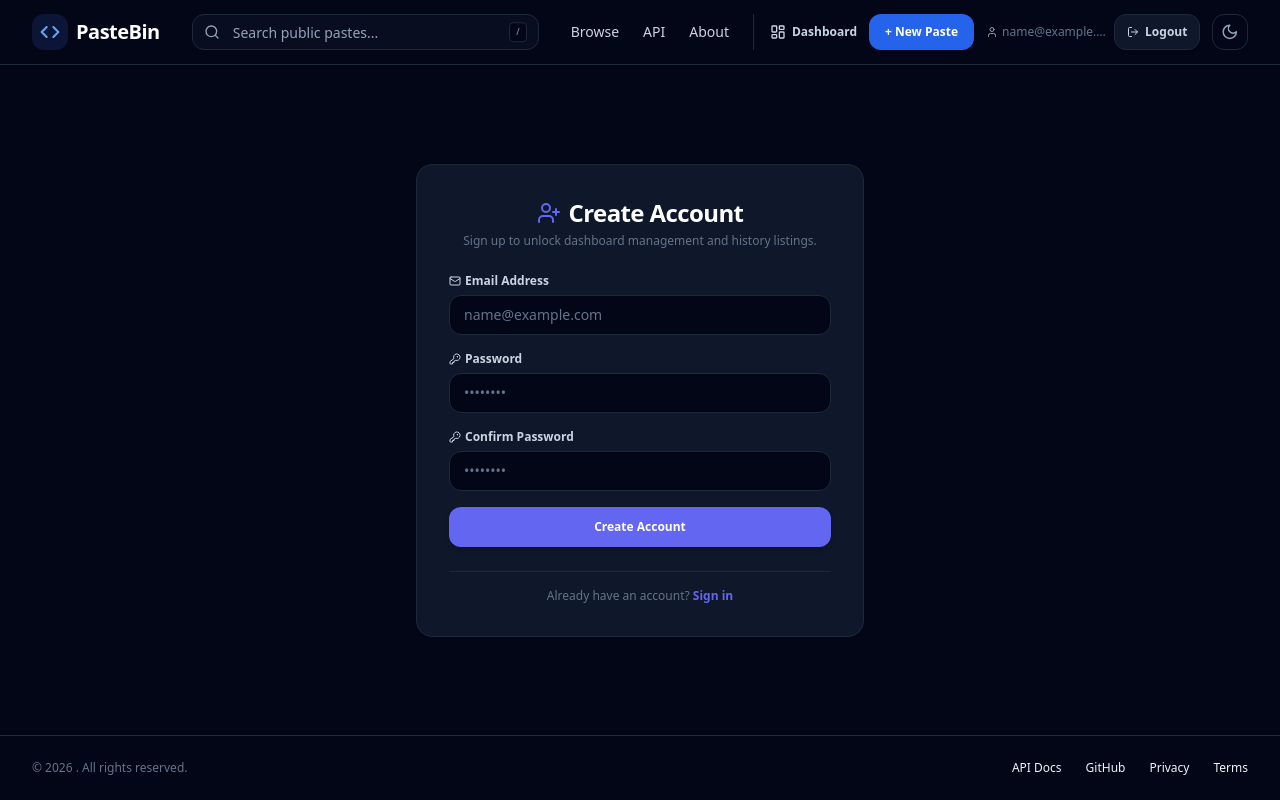
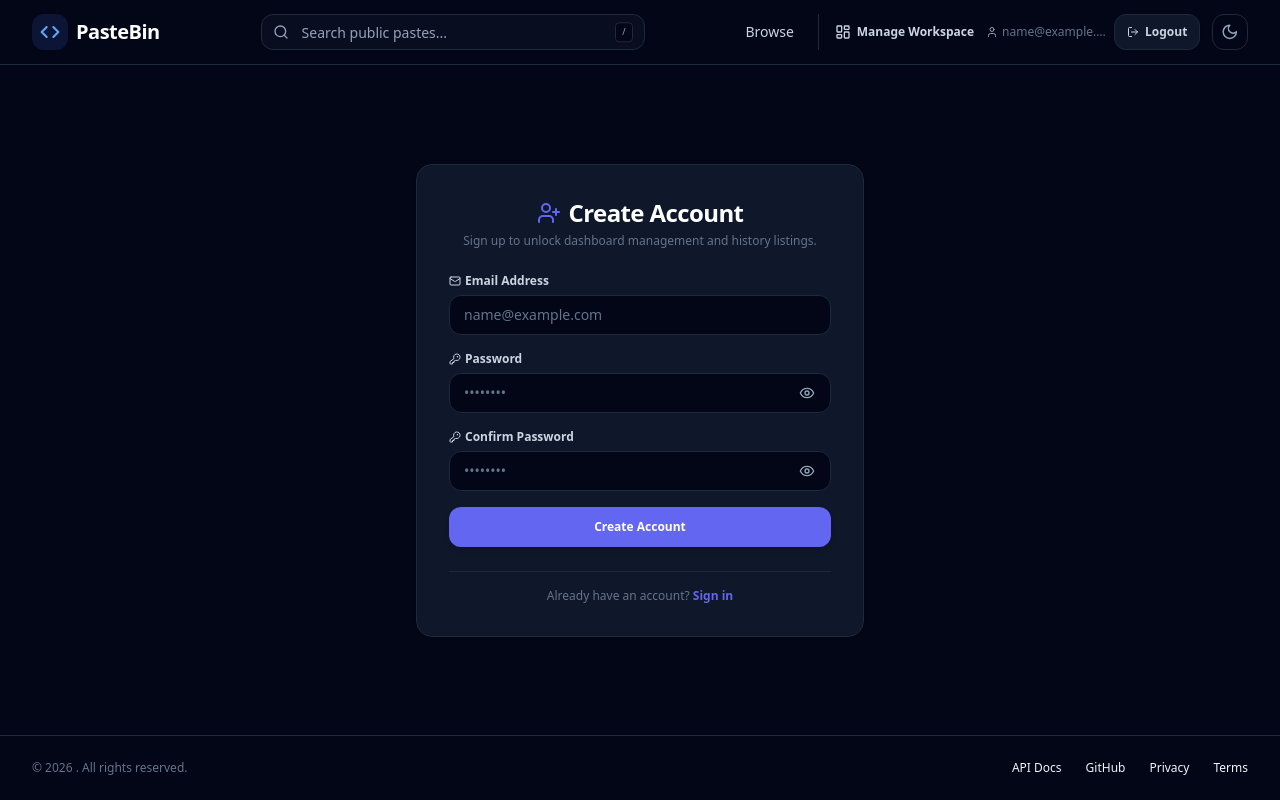
Before and after one commit to asvandkanakaraj/pastebin, a React (Vite) app in the folder apps/web/: page /register in a window 1280 px wide. Built offline with nearby package versions, Linux system fonts and the light colour scheme; sample sign-in values are in the browser's storage.

Commit message:
feat: refine navigation bar layout and implement keyboard-accessible password visibility toggles

```diff
--- a/apps/web/src/components/layout/Navbar.tsx
+++ b/apps/web/src/components/layout/Navbar.tsx
@@ -50,15 +50,6 @@ export function Navbar() {
             >
               Browse
             </Link>
-            <a
-              href="/docs/API.md"
-              className="hover:text-blue-600 dark:hover:text-blue-400 transition-colors"
-            >
-              API
-            </a>
-            <a href="#" className="hover:text-blue-600 dark:hover:text-blue-400 transition-colors">
-              About
-            </a>
           </nav>
 
           <div className="flex items-center gap-3 pl-4 border-l border-slate-200 dark:border-slate-800">
@@ -66,19 +57,12 @@ export function Navbar() {
               <Link
                 to="/dashboard"
                 className="inline-flex items-center gap-1.5 text-xs font-semibold text-slate-600 hover:text-slate-900 dark:text-slate-300 dark:hover:text-white transition-colors"
-                title="Go to Dashboard"
+                title="Manage Workspace"
               >
                 <LayoutDashboard className="h-4 w-4" />
-                <span className="hidden lg:inline">Dashboard</span>
+                <span className="hidden lg:inline">Manage Workspace</span>
               </Link>
             )}
-
-            <Link
-              to="/"
-              className="inline-flex h-9 items-center justify-center gap-1.5 rounded-lg bg-blue-600 px-4 text-xs font-semibold text-white shadow-sm hover:bg-blue-700 focus:outline-none dark:bg-blue-600 dark:hover:bg-blue-500 transition-colors"
-            >
-              <span className="font-bold">+ New Paste</span>
-            </Link>
 
             {/* Authentication States */}
             {user ? (
--- a/apps/web/src/pages/Login.tsx
+++ b/apps/web/src/pages/Login.tsx
@@ -1,7 +1,7 @@
 import { useState } from 'react';
 import { Link, useNavigate } from 'react-router-dom';
 import axios from 'axios';
-import { KeyRound, Mail, LogIn, AlertCircle } from 'lucide-react';
+import { KeyRound, Mail, LogIn, AlertCircle, Eye, EyeOff } from 'lucide-react';
 import { useAuth } from '../components/auth-provider.js';
 
 export function Login() {
@@ -11,6 +11,7 @@ export function Login() {
   const [password, setPassword] = useState('');
   const [error, setError] = useState<string | null>(null);
   const [loading, setLoading] = useState(false);
+  const [showPassword, setShowPassword] = useState(false);
 
   const handleSubmit = async (e: React.FormEvent) => {
     e.preventDefault();
@@ -73,15 +74,29 @@ export function Login() {
           >
             <KeyRound size={12} /> Password
           </label>
+          <div className="relative">
             <input
               id="password"
-            type="password"
+              type={showPassword ? 'text' : 'password'}
               value={password}
               onChange={(e) => setPassword(e.target.value)}
               required
               placeholder="••••••••"
-            className="h-10 w-full rounded-lg border border-slate-200 bg-slate-50/50 px-3.5 text-sm placeholder-slate-400 focus:outline-none dark:border-slate-800 dark:bg-slate-950 dark:placeholder-slate-500"
+              disabled={loading}
+              className="h-10 w-full rounded-lg border border-slate-200 bg-slate-50/50 pl-3.5 pr-10 text-sm placeholder-slate-400 focus:outline-none dark:border-slate-800 dark:bg-slate-950 dark:placeholder-slate-500 disabled:opacity-50 disabled:cursor-not-allowed"
             />
+            <button
+              type="button"
+              disabled={loading}
+              onMouseDown={(e) => e.preventDefault()}
+              onClick={() => setShowPassword(!showPassword)}
+              className="absolute right-3 top-1/2 -translate-y-1/2 text-slate-400 hover:text-slate-600 focus:outline-none focus-visible:ring-2 focus-visible:ring-indigo-500 rounded-md p-1 transition-colors disabled:opacity-50 disabled:cursor-not-allowed"
+              aria-label={showPassword ? 'Hide password' : 'Show password'}
+              title={showPassword ? 'Hide password' : 'Show password'}
+            >
+              {showPassword ? <EyeOff size={16} /> : <Eye size={16} />}
+            </button>
+          </div>
         </div>
 
         {/* Error Message */}
--- a/apps/web/src/pages/Register.tsx
+++ b/apps/web/src/pages/Register.tsx
@@ -1,7 +1,7 @@
 import { useState } from 'react';
 import { Link, useNavigate } from 'react-router-dom';
 import axios from 'axios';
-import { KeyRound, Mail, UserPlus, AlertCircle } from 'lucide-react';
+import { KeyRound, Mail, UserPlus, AlertCircle, Eye, EyeOff } from 'lucide-react';
 
 export function Register() {
   const navigate = useNavigate();
@@ -10,6 +10,8 @@ export function Register() {
   const [confirmPassword, setConfirmPassword] = useState('');
   const [error, setError] = useState<string | null>(null);
   const [loading, setLoading] = useState(false);
+  const [showPassword, setShowPassword] = useState(false);
+  const [showConfirmPassword, setShowConfirmPassword] = useState(false);
 
   const handleSubmit = async (e: React.FormEvent) => {
     e.preventDefault();
@@ -77,15 +79,29 @@ export function Register() {
           >
             <KeyRound size={12} /> Password
           </label>
+          <div className="relative">
             <input
               id="password"
-            type="password"
+              type={showPassword ? 'text' : 'password'}
               value={password}
               onChange={(e) => setPassword(e.target.value)}
               required
               placeholder="••••••••"
-            className="h-10 w-full rounded-lg border border-slate-200 bg-slate-50/50 px-3.5 text-sm placeholder-slate-400 focus:outline-none dark:border-slate-800 dark:bg-slate-950 dark:placeholder-slate-500"
+              disabled={loading}
+              className="h-10 w-full rounded-lg border border-slate-200 bg-slate-50/50 pl-3.5 pr-10 text-sm placeholder-slate-400 focus:outline-none dark:border-slate-800 dark:bg-slate-950 dark:placeholder-slate-500 disabled:opacity-50 disabled:cursor-not-allowed"
             />
+            <button
+              type="button"
+              disabled={loading}
+              onMouseDown={(e) => e.preventDefault()}
+              onClick={() => setShowPassword(!showPassword)}
+              className="absolute right-3 top-1/2 -translate-y-1/2 text-slate-400 hover:text-slate-600 focus:outline-none focus-visible:ring-2 focus-visible:ring-indigo-500 rounded-md p-1 transition-colors disabled:opacity-50 disabled:cursor-not-allowed"
+              aria-label={showPassword ? 'Hide password' : 'Show password'}
+              title={showPassword ? 'Hide password' : 'Show password'}
+            >
+              {showPassword ? <EyeOff size={16} /> : <Eye size={16} />}
+            </button>
+          </div>
         </div>
 
         {/* Confirm Password Input */}
@@ -96,15 +112,29 @@ export function Register() {
           >
             <KeyRound size={12} /> Confirm Password
           </label>
+          <div className="relative">
             <input
               id="confirmPassword"
-            type="password"
+              type={showConfirmPassword ? 'text' : 'password'}
               value={confirmPassword}
               onChange={(e) => setConfirmPassword(e.target.value)}
               required
               placeholder="••••••••"
-            className="h-10 w-full rounded-lg border border-slate-200 bg-slate-50/50 px-3.5 text-sm placeholder-slate-400 focus:outline-none dark:border-slate-800 dark:bg-slate-950 dark:placeholder-slate-500"
+              disabled={loading}
+              className="h-10 w-full rounded-lg border border-slate-200 bg-slate-50/50 pl-3.5 pr-10 text-sm placeholder-slate-400 focus:outline-none dark:border-slate-800 dark:bg-slate-950 dark:placeholder-slate-500 disabled:opacity-50 disabled:cursor-not-allowed"
             />
+            <button
+              type="button"
+              disabled={loading}
+              onMouseDown={(e) => e.preventDefault()}
+              onClick={() => setShowConfirmPassword(!showConfirmPassword)}
+              className="absolute right-3 top-1/2 -translate-y-1/2 text-slate-400 hover:text-slate-600 focus:outline-none focus-visible:ring-2 focus-visible:ring-indigo-500 rounded-md p-1 transition-colors disabled:opacity-50 disabled:cursor-not-allowed"
+              aria-label={showConfirmPassword ? 'Hide confirm password' : 'Show confirm password'}
+              title={showConfirmPassword ? 'Hide confirm password' : 'Show confirm password'}
+            >
+              {showConfirmPassword ? <EyeOff size={16} /> : <Eye size={16} />}
+            </button>
+          </div>
         </div>
 
         {/* Error Message */}
```
Also changed, not shown: 4 other files (tests, documents, lock files or other folders). Lines whose indentation alone changed are shown as unchanged.
